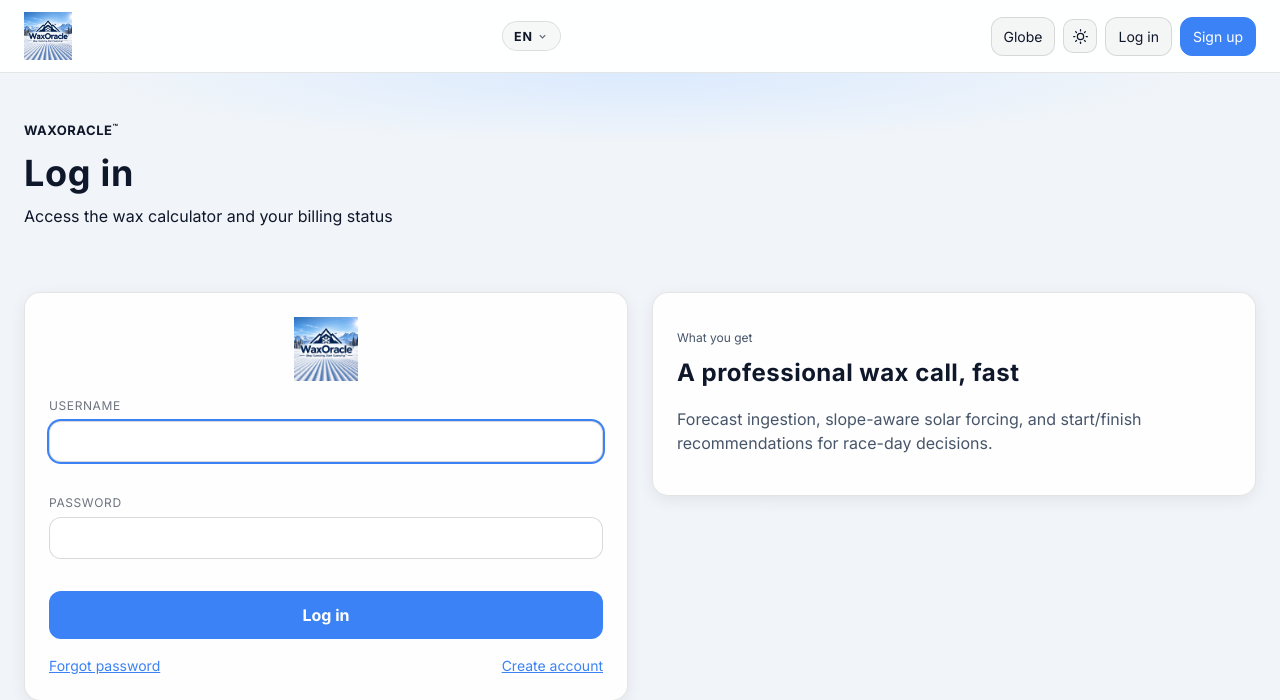
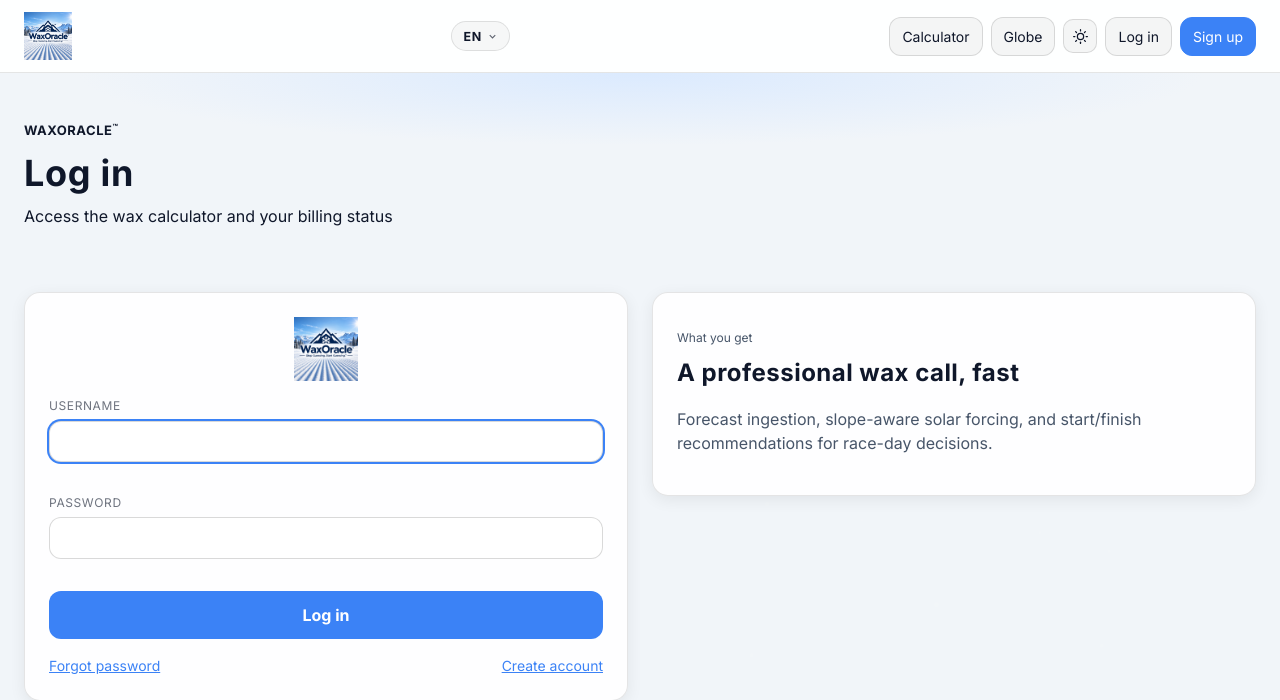
Before and after one commit to SkiRacer69/Glide-Cast, a Django app: page /accounts/login/?next=/accounts/account/ in a window 1280 px wide. Shown: the top 700 px of the page. Run offline with Django 5.2, Linux system fonts and the light colour scheme.

Commit message:
feat: add Calculator nav link next to Globe and theme toggle
Co-Authored-By: Claude Sonnet 4.6 <noreply@anthropic.com>

```diff
--- a/templates/base.html
+++ b/templates/base.html
@@ -41,6 +41,7 @@
       </div>
 
       <nav class="nav-links">
+        <a href="{% url 'calculator' %}" data-i18n="nav.calculator">Calculator</a>
         <a href="{% url 'venue_map' %}" data-i18n="nav.globe">Globe</a>
         <button class="theme-toggle" id="theme-toggle" aria-label="Toggle light/dark theme" title="Toggle theme">
           <svg class="icon-moon" viewBox="0 0 24 24"><path d="M21 12.79A9 9 0 1 1 11.21 3 7 7 0 0 0 21 12.79z"/></svg>
```
